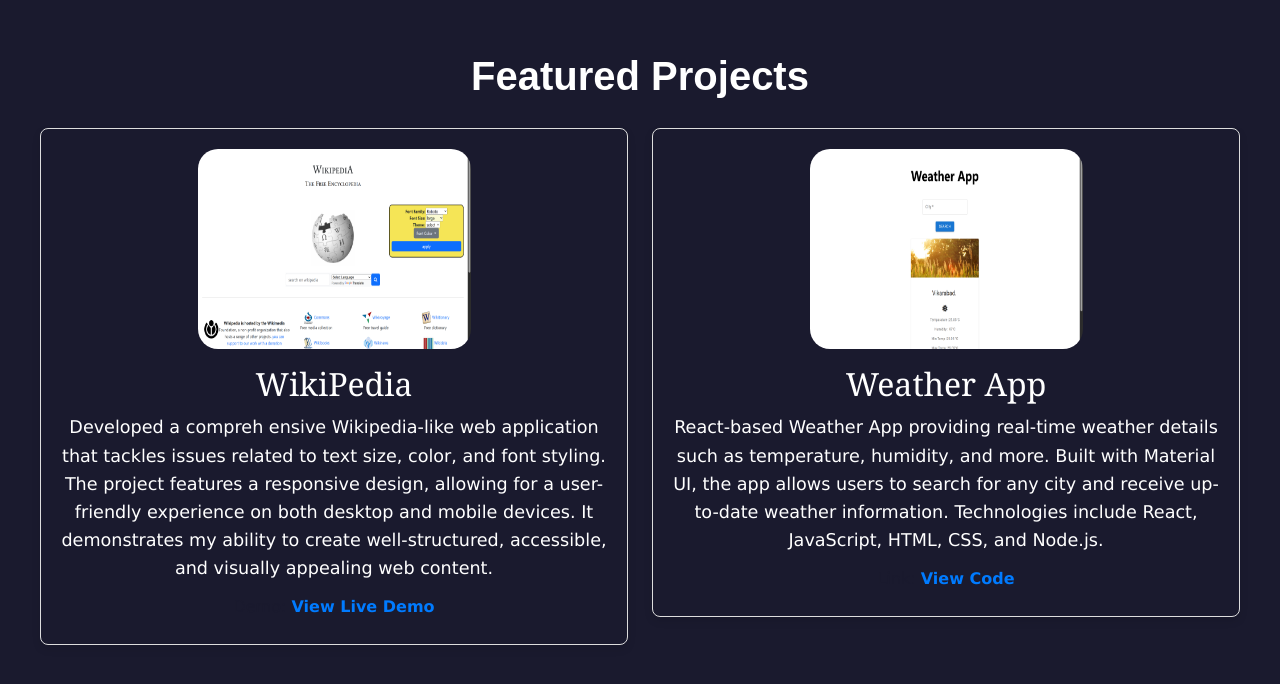
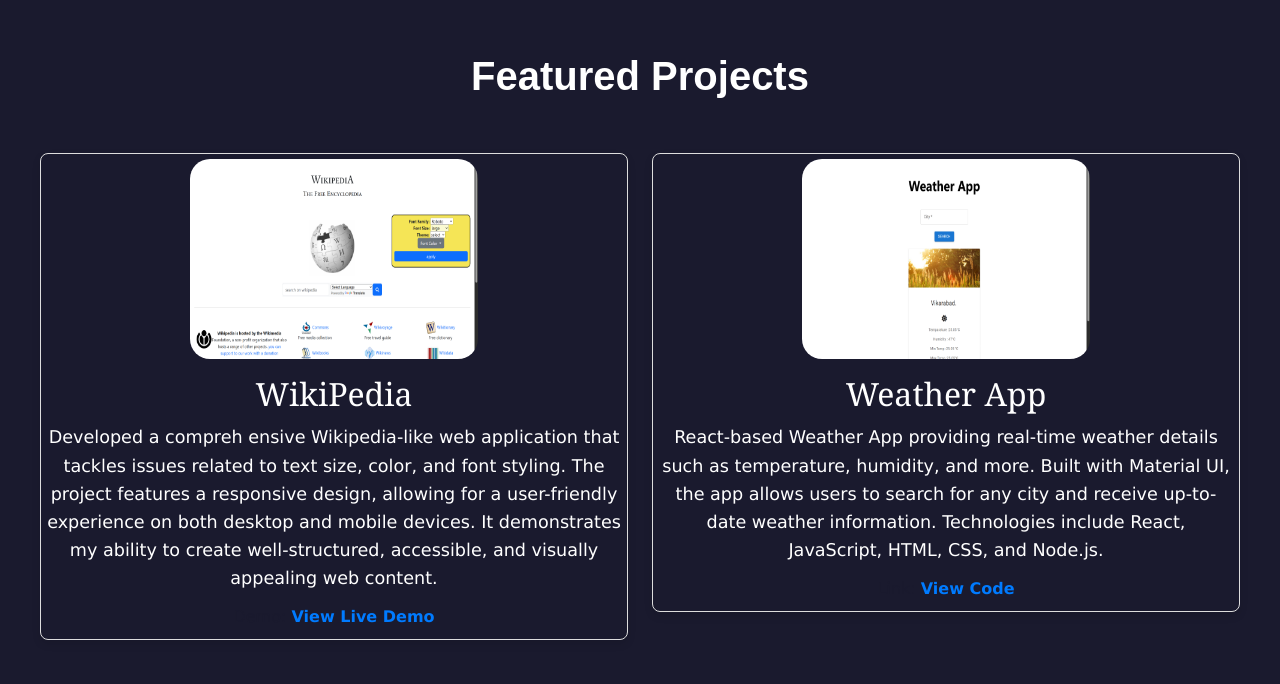
Before and after one commit to SAICSP/PortFolio, a React (Vite) app: page / in a window 1280 px wide. Shown: the part 1984-2668 px from the top of the page. Built offline with nearby package versions, Linux system fonts and the light colour scheme.

Commit message:
some changes

```diff
--- a/src/Components/Projects.css
+++ b/src/Components/Projects.css
@@ -14,8 +14,8 @@
     border: 1px solid #ddd;
     border-radius: 8px;
     box-shadow: 0 4px 8px rgba(0, 0, 0, 0.1);
-    padding: 20px;
-    margin: 20px auto;
+    padding: 5px;
+    margin: 5px auto;
     max-width: 800px;
     text-align: center;
 }
@@ -73,7 +73,7 @@
 
 @media (max-width: 480px) {
     .pjbox {
-        /* padding: 10px; */
+        padding: 10px;
         margin: 1px;
     }
 
@@ -84,10 +84,15 @@
     .project-description {
         font-size: 0.8rem;
     }
-        .pjbox img {
-            width: 100%;
-            height: auto;
-        }
+
+    .pjbox img {
+        width: 100%;
+        height: auto;
+    }
 }
 
-/* Ensure images are full-width on mobile */
+/* Ensure images are full-width on mobile and tablets */
+.pjbox img {
+    width: 100%;
+    height: auto;
+}
--- a/src/Components/Projects.jsx
+++ b/src/Components/Projects.jsx
@@ -3,7 +3,7 @@
 function Projects() {
     return (
         <div className="container-fluid projects mt-5">
-            <h1 className='text-center'>Featured Projects</h1>
+            <h1 className='text-center mb-5'>Featured Projects</h1>
             <div className="row">
                 <div className="col-6"><div className="pjbox">
                     <img src="/wiki.png" alt="wiki image" style={{height:"200px",width:"50%",borderRadius:"20px"}} />
```
